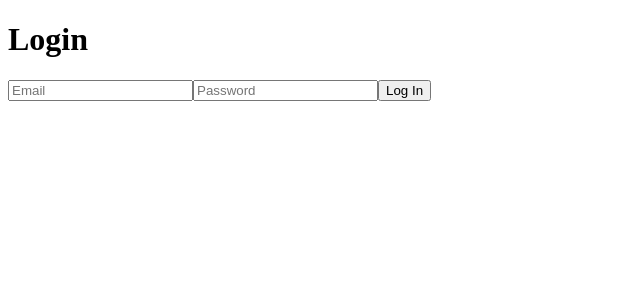
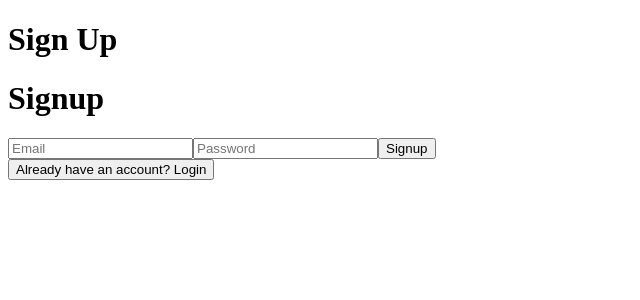
Before and after one commit to Shikhararora19/snapstyle-ai, a React (Create React App) app: page / in a window 1280 px wide. Before the commit this address led to /login. Shown: the top 300 px of the page, without its empty margins (0-640 px from the left). Built offline with nearby package versions, Linux system fonts and the light colour scheme; no server answers.

Commit message:
Feat: added buttons for redirect

```diff
--- a/src/App.tsx
+++ b/src/App.tsx
@@ -4,21 +4,29 @@ import { BrowserRouter as Router, Routes, Route } from "react-router-dom";
 import Home from "./pages/Home";
 import Login from "./pages/Login";
 import Signup from "./pages/Signup";
+import Results from "./pages/Results";
 import ProtectedRoute from "./ProtectedRoute";
 
 const App: React.FC = () => {
   return (
     <Router>
       <Routes>
-        <Route path="/signup" element={<Signup />} />
         <Route path="/login" element={<Login />} />
+        <Route path="/" element={<Signup />} />
         <Route
-          path="/"
+          path="/home"
           element={
             <ProtectedRoute>
               <Home />
             </ProtectedRoute>
           }
+        />
+        <Route path="results"
+            element={
+                <ProtectedRoute>
+                <Results />
+                </ProtectedRoute>
+            }
         />
       </Routes>
     </Router>
--- a/src/components/LoginForm.tsx
+++ b/src/components/LoginForm.tsx
@@ -1,43 +1,55 @@
 import React, { useState } from "react";
-import { logIn } from "../firebase/auth";
 import { useNavigate } from "react-router-dom";
+import { auth } from "../firebase/firebase-config";
+import { signInWithEmailAndPassword } from "firebase/auth";
 
-const LoginForm: React.FC = () => {
+const Login: React.FC = () => {
   const [email, setEmail] = useState("");
   const [password, setPassword] = useState("");
-  const [error, setError] = useState("");
+  const [error, setError] = useState<string | null>(null);
   const navigate = useNavigate();
 
-  const handleSubmit = async (e: React.FormEvent) => {
+  const handleLogin = async (e: React.FormEvent) => {
     e.preventDefault();
     try {
-      await logIn(email, password);
-      navigate("/"); // Redirect to home after login
-    } catch (err) {
-      setError("Failed to log in. Please check your credentials.");
+      await signInWithEmailAndPassword(auth, email, password);
+      navigate("/home"); // Redirect to home after login
+    } catch (err: any) {
+      setError(err.message);
     }
   };
 
   return (
-    <form onSubmit={handleSubmit}>
+    <div className="flex flex-col items-center justify-center min-h-screen bg-gray-100">
+      <h1 className="text-3xl font-bold mb-4">Login</h1>
+      {error && <p className="text-red-500 mb-4">{error}</p>}
+      <form onSubmit={handleLogin} className="bg-white p-6 rounded shadow-md">
         <input
           type="email"
           placeholder="Email"
           value={email}
           onChange={(e) => setEmail(e.target.value)}
-        required
+          className="border p-2 rounded w-full mb-4"
         />
         <input
           type="password"
           placeholder="Password"
           value={password}
           onChange={(e) => setPassword(e.target.value)}
-        required
+          className="border p-2 rounded w-full mb-4"
         />
-      <button type="submit">Log In</button>
-      {error && <p>{error}</p>}
+        <button type="submit" className="bg-blue-500 text-white px-4 py-2 rounded w-full">
+          Login
+        </button>
       </form>
+      <button
+        onClick={() => navigate("/")}
+        className="mt-4 text-blue-500 hover:underline"
+      >
+        Don't have an account? Signup
+      </button>
+    </div>
   );
 };
 
-export default LoginForm;
+export default Login;
--- a/src/components/SignupForm.tsx
+++ b/src/components/SignupForm.tsx
@@ -1,43 +1,55 @@
 import React, { useState } from "react";
-import { signUp } from "../firebase/auth";
 import { useNavigate } from "react-router-dom";
+import { auth } from "../firebase/firebase-config";
+import { createUserWithEmailAndPassword } from "firebase/auth";
 
-const SignupForm: React.FC = () => {
+const Signup: React.FC = () => {
   const [email, setEmail] = useState("");
   const [password, setPassword] = useState("");
-  const [error, setError] = useState("");
+  const [error, setError] = useState<string | null>(null);
   const navigate = useNavigate();
 
-  const handleSubmit = async (e: React.FormEvent) => {
+  const handleSignup = async (e: React.FormEvent) => {
     e.preventDefault();
     try {
-      await signUp(email, password);
+      await createUserWithEmailAndPassword(auth, email, password);
       navigate("/login"); // Redirect to login after signup
-    } catch (err) {
-      setError("Failed to sign up. Please try again.");
+    } catch (err: any) {
+      setError(err.message);
     }
   };
 
   return (
-    <form onSubmit={handleSubmit}>
+    <div className="flex flex-col items-center justify-center min-h-screen bg-gray-100">
+      <h1 className="text-3xl font-bold mb-4">Signup</h1>
+      {error && <p className="text-red-500 mb-4">{error}</p>}
+      <form onSubmit={handleSignup} className="bg-white p-6 rounded shadow-md">
         <input
           type="email"
           placeholder="Email"
           value={email}
           onChange={(e) => setEmail(e.target.value)}
-        required
+          className="border p-2 rounded w-full mb-4"
         />
         <input
           type="password"
           placeholder="Password"
           value={password}
           onChange={(e) => setPassword(e.target.value)}
-        required
+          className="border p-2 rounded w-full mb-4"
         />
-      <button type="submit">Sign Up</button>
-      {error && <p>{error}</p>}
+        <button type="submit" className="bg-blue-500 text-white px-4 py-2 rounded w-full">
+          Signup
+        </button>
       </form>
+      <button
+        onClick={() => navigate("/login")}
+        className="mt-4 text-blue-500 hover:underline"
+      >
+        Already have an account? Login
+      </button>
+    </div>
   );
 };
 
-export default SignupForm;
+export default Signup;
```
Lines whose indentation alone changed are shown as unchanged.
